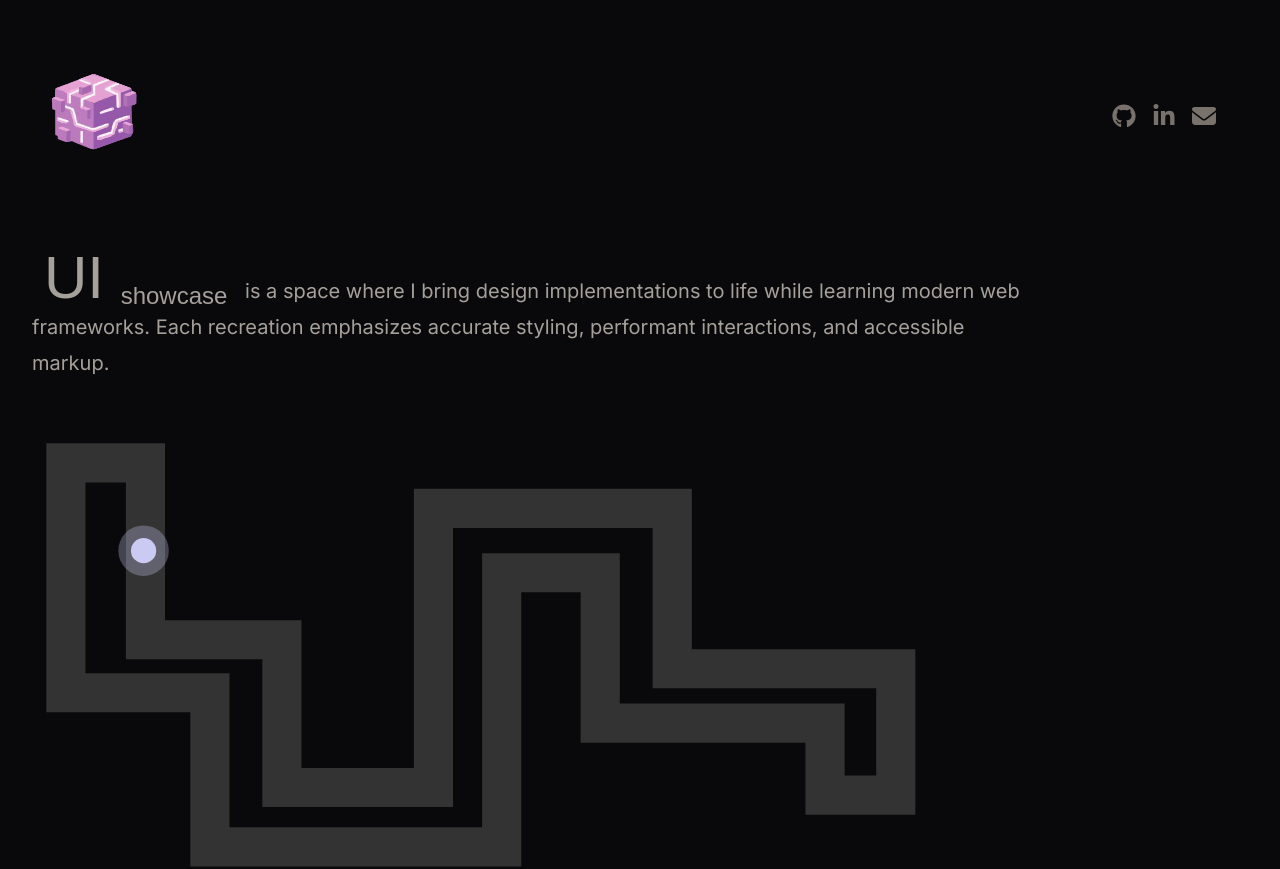
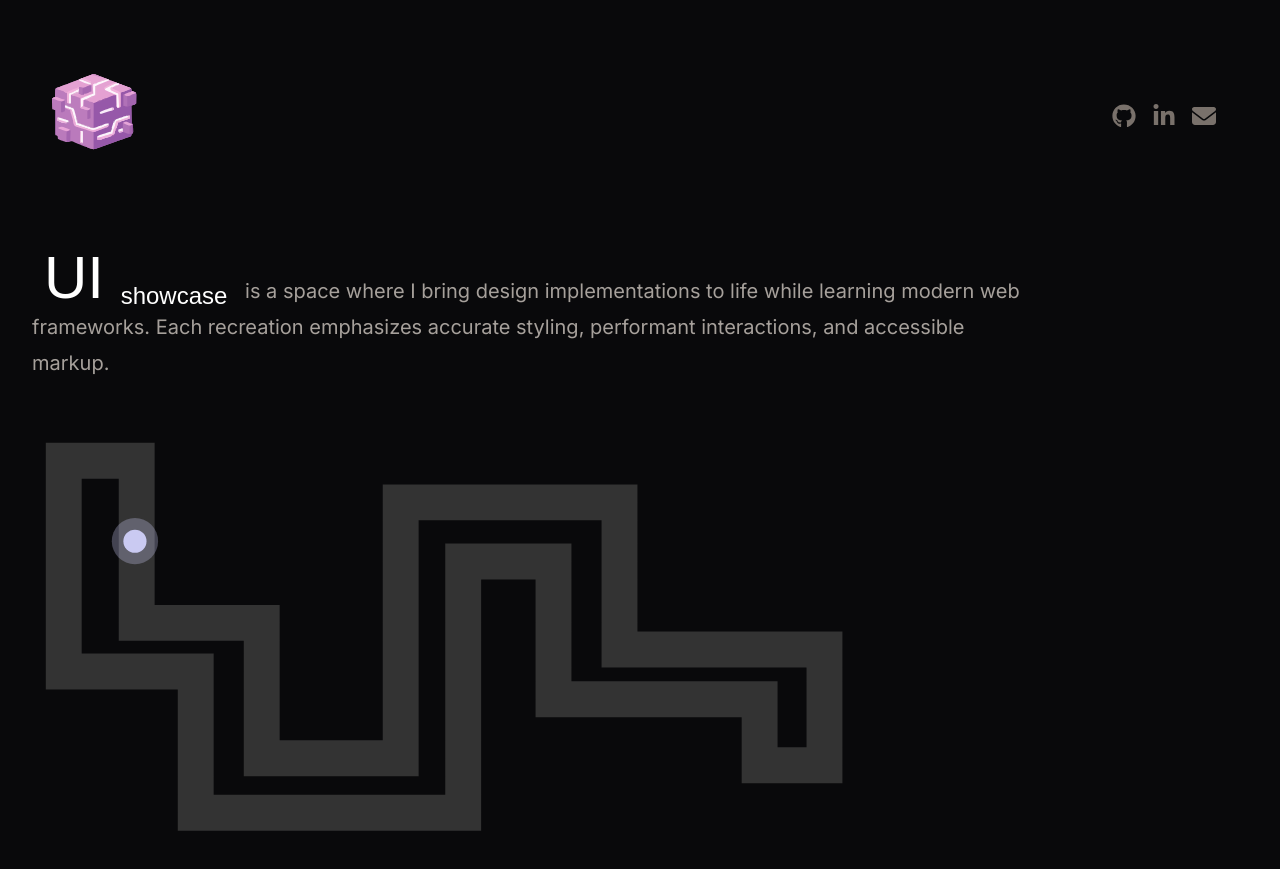
Before and after one commit to njokinjeri/ui-showcase, a React (Vite) app: page /about in a window 1280 px wide. Shown: the top 869 px of the page. Built offline with nearby package versions, Linux system fonts and the light colour scheme; a web font is replaced by a local one.

Commit message:
fix repo link & project-card

```diff
--- a/src/components/InteractivePath.jsx
+++ b/src/components/InteractivePath.jsx
@@ -12,7 +12,7 @@ const InteractivePath = () => {
       const diff = targetDistance - currentDistance;
 
       if (Math.abs(diff) > 1) {
-        const newDistance = currentDistance + diff * 0.01;
+        const newDistance = currentDistance + diff * 0.006;
         setCurrentDistance(newDistance);
 
         const path = pathRef.current;
@@ -75,13 +75,13 @@ const InteractivePath = () => {
   }, []);
 
   return (
-    <div className="flex flex-col gap-8 cursor-pointer">
+    <div className="flex flex-col cursor-pointer">
       <svg
         ref={svgRef}
         viewBox="-20 -20 700 380"
         xmlns="http://www.w3.org/2000/svg"
         preserveAspectRatio="xMidYMid meet"
-        className="w-full h-100 md:h-120"
+        className="w-full h-100 md:h-110"
       >
         <path
           ref={pathRef}
--- a/src/components/ProjectCard.jsx
+++ b/src/components/ProjectCard.jsx
@@ -7,11 +7,13 @@ const ProjectCard = ({ project }) => {
     return (
         <div className="w-86 xl:w-96 h-115 border border-stone-700 rounded-sm flex flex-col gap-4 overflow-hidden">
           <GradientEffect className="w-full h-60 pt-12 px-6 cursor-pointer">
-            <img
-              src={image}
-              alt={title}
-              className="h-full w-full object-cover rounded-t-sm"
-            />
+            <a href={liveLink} target="_blank">
+              <img
+                src={image}
+                alt={title}
+                className="h-full w-full object-cover rounded-t-sm"
+              />
+            </a>
          </GradientEffect>
           <section className="font-montserrat px-4 flex flex-col gap-4 overflow-hidden">
             <h2 className="text-xl font-bold">{title}</h2>
--- a/src/components/SocialLinks.jsx
+++ b/src/components/SocialLinks.jsx
@@ -4,7 +4,7 @@ const SocialLinks = ({ className = '' }) => {
   return (
     <div className={`flex gap-4 ${className}`}>
       <a
-        href="https://github.com/njokinjeri"
+        href="https://github.com/njokinjeri/ui-showcase"
         target="_blank"
         rel="noopener noreferrer"
         title="Github"
--- a/src/pages/About.jsx
+++ b/src/pages/About.jsx
@@ -15,10 +15,8 @@ const About = () => {
       <div className="flex-1 px-8 py-4 w-full lg:w-5/6 flex flex-col gap-8 font-inter text-xl leading-9  text-stone-400">
         <p>
             <a
-              href="http://" /** add home url */
-              target="_blank"
-              rel="noopener noreferrer"
-              className="p-3 font-climate text-6xl "
+              href="/"
+              className="p-3 font-climate text-6xl text-white"
           >
           UI <sub className="text-2xl">showcase</sub>
         </a> {" "} is a space where I bring design implementations to life while learning modern web frameworks.
```
